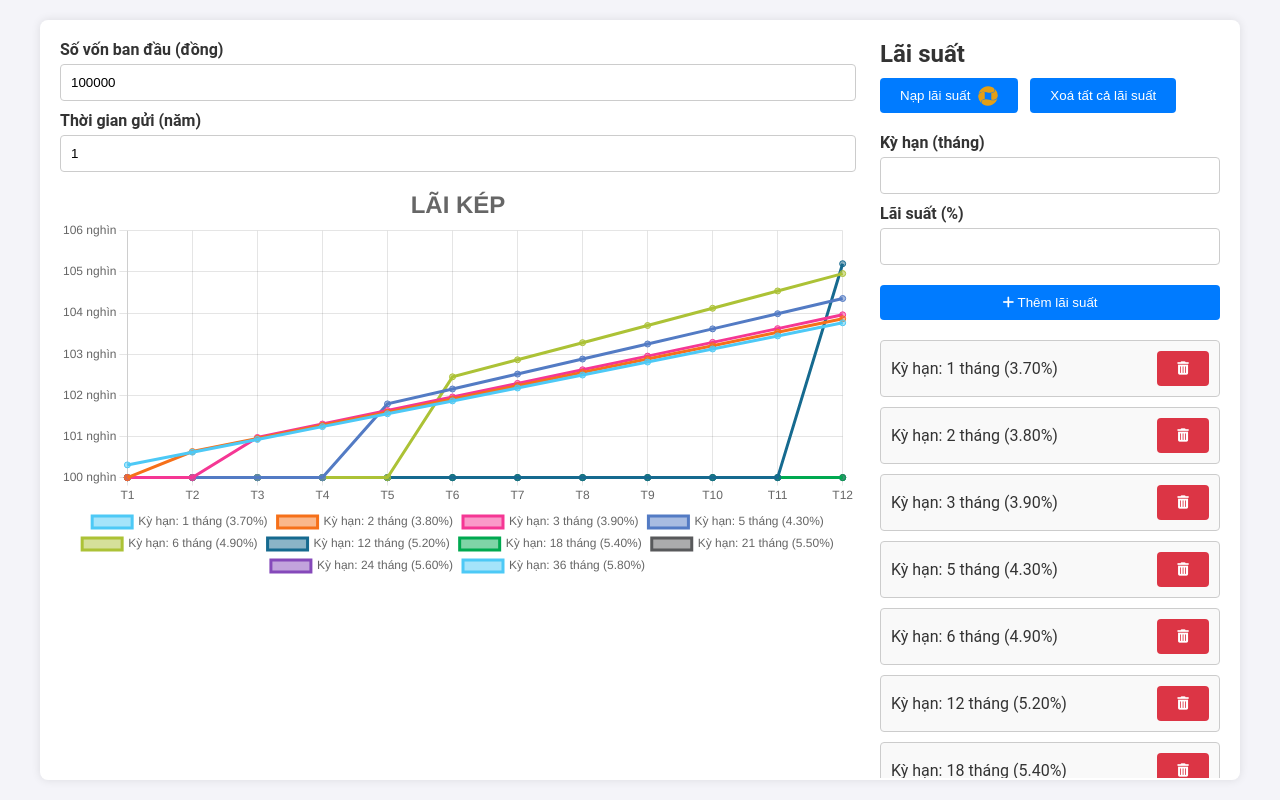
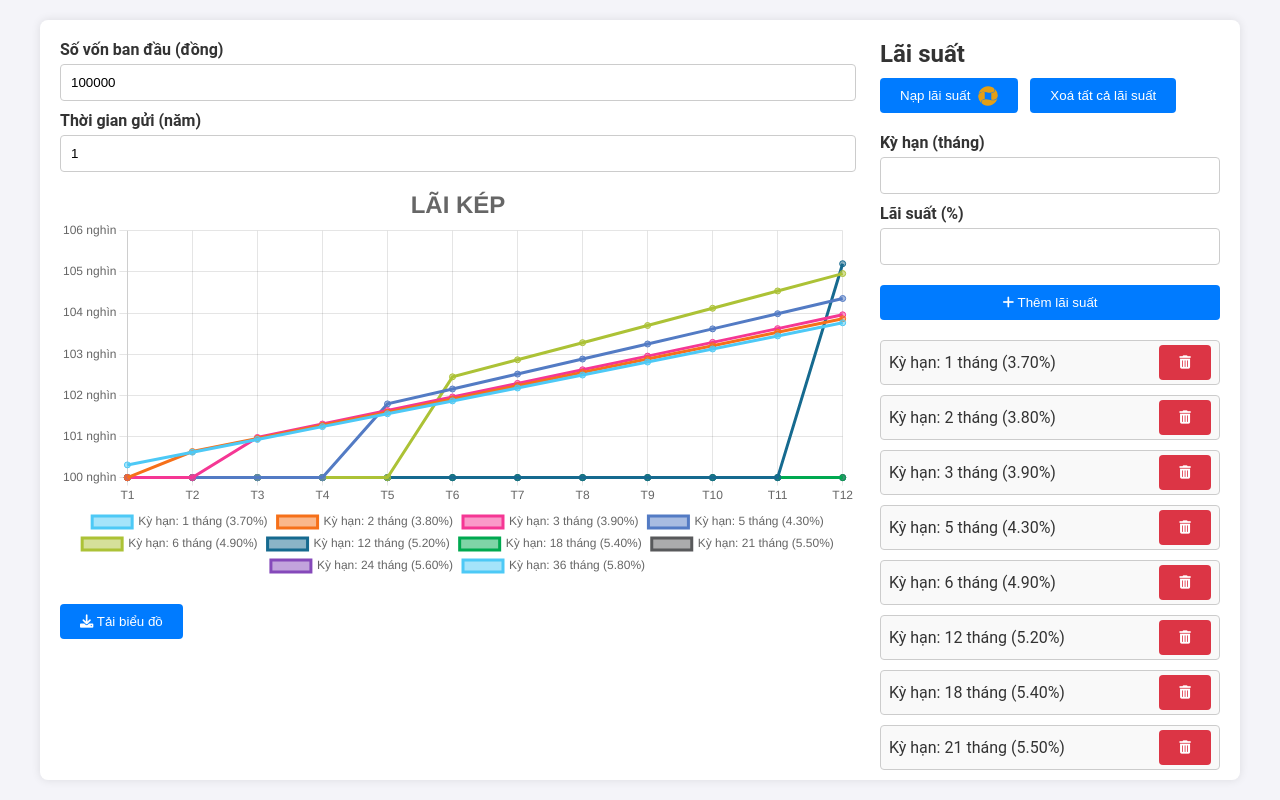
Before and after one commit to trinhvanminh/compounding-interest-calculator, a website built with Vite: page index.html in a window 1280 px wide. Built offline with nearby package versions, Linux system fonts and the light colour scheme.

Commit message:
chore: Add download button for chart in index.html

```diff
--- a/index.html
+++ b/index.html
@@ -123,10 +123,10 @@
     }
 
     .interest-rate-item {
+      padding: 4px 8px;
       display: flex;
       justify-content: space-between;
       align-items: center;
-      padding: 10px;
       border: 1px solid #ccc;
       border-radius: 4px;
       margin-bottom: 10px;
@@ -171,6 +171,9 @@
       <section class="chart-container">
         <canvas id="compounding-interest-chart"></canvas>
       </section>
+      <button id="download-chart">
+        <i class="fas fa-download"></i> Tải biểu đồ
+      </button>
 
     </div>
     <section>
```
